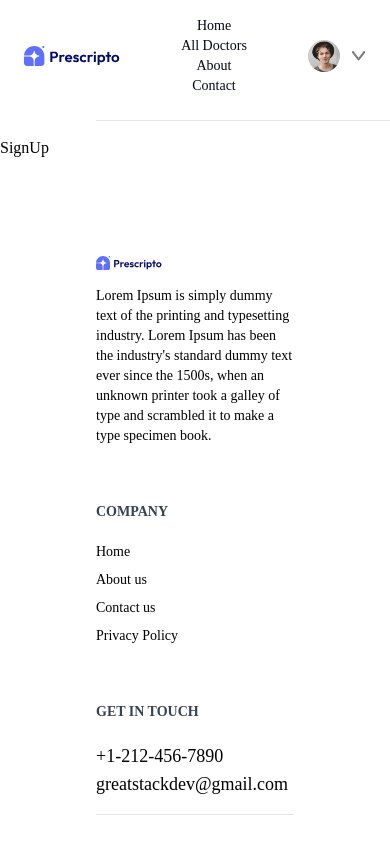
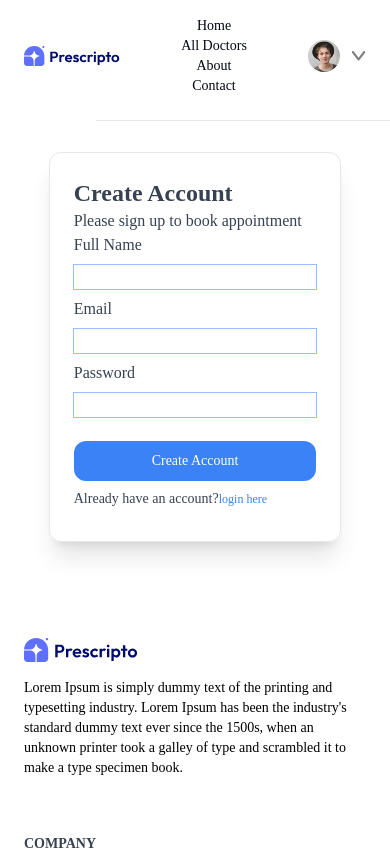
Before and after one commit to AnwarAndargie/hospital-management, a React (Vite) app in the folder front-end/: page /signup in a window 390 px wide. Shown: the top 850 px of the page. Built offline with nearby package versions, Linux system fonts and the light colour scheme.

Commit message:
add login and signup pages

```diff
--- a/front-end/src/components/Footer.jsx
+++ b/front-end/src/components/Footer.jsx
@@ -2,9 +2,9 @@ import React, { useContext } from "react";
 import { AppContext } from "../context/AppContextProvider";
 
 function Footer() {
-  const {assets} = useContext(AppContext)
+  const { assets } = useContext(AppContext);
   return (
-    <footer className="ml-24 mt-24 mr-24 relative">
+    <footer className="ml-6 mr-6 lg:ml-24 mt-24 lg:mr-24 relative">
       <div className="flex flex-col sm:grid grid-cols-[3fr_1fr_1fr] gap-14  text-sm  ">
         <div className="flex flex-col gap-4 ">
           <img className=" w-1/3" src={assets.logo} alt="prescripto logo" />
--- a/front-end/src/components/NavBar.jsx
+++ b/front-end/src/components/NavBar.jsx
@@ -85,7 +85,7 @@ const NavBar = () => {
         ) : (
           <button
             onClick={() => {
-              navigate("/login");
+              navigate("/signup");
             }}
             className="w-24 h-8 text-xs md:w-[195px] md:h-[44px]  md:text-lg rounded-3xl outline-none bg-blue-500 text-white"
           >
--- a/front-end/src/components/appointment/DoctorAppointment.jsx
+++ b/front-end/src/components/appointment/DoctorAppointment.jsx
@@ -7,10 +7,10 @@ function DoctorAppointment({ docId }) {
 
   return (
     <section className="ml-6 mt-4 mr-6 lg:ml-24 lg:mt-8 lg:mr-24">
-      <div className="flex flex-col lg:flex gap-2 lg:gap-4">
+      <div className="flex flex-col lg:flex lg:flex-row gap-2 lg:gap-4">
         <div className="w-[100vw] h-[50vh] lg:w-[40vw] lg:h-[50vh] rounded-lg bg-blue-600">
           <img
-            className="w-3/4 lg:w-[266px] h-[322px]"
+            className="w-3/4 lg:w-[266px] lg:h-[322px]"
             src={selctedDoc.image}
             alt={`${selctedDoc.name}`}
           />
--- a/front-end/src/components/home/BookAppointmentCard.jsx
+++ b/front-end/src/components/home/BookAppointmentCard.jsx
@@ -1,8 +1,10 @@
 import React, { useContext } from "react";
 import { AppContext } from "../../context/AppContextProvider";
+import { useNavigate } from "react-router-dom";
 
 function BookAppointmentCard() {
   const { assets } = useContext(AppContext);
+  const navigate = useNavigate();
   return (
     <section className="m-6 md:mt-24 md:ml-24 md:mr-24 md:mb-16">
       <div className=" h-[35vh]  max-w-full xl:h-[55vh] bg-blue-500 border rounded-xl flex flex-row gap-4 p-4 relative">
@@ -10,7 +12,13 @@ function BookAppointmentCard() {
           <h1 className="text-lg md:text-xl lg:text-2xl xl:text-4xl text-white font-bold">
             Book Appointment With 100+ Trusted Doctors
           </h1>
-          <button className="w-24 h-12  md:w-[195px] md:h-[44px] text-sm md:text-lg items-center p-2  rounded-3xl outline-none bg-white text-center text-stone-700 mt-2">
+          <button
+            onClick={() => {
+              navigate("/signup");
+              scrollTo(0, 0);
+            }}
+            className="w-24 h-12  md:w-[195px] md:h-[44px] text-sm md:text-lg items-center p-2  rounded-3xl outline-none bg-white text-center text-stone-700 mt-2"
+          >
             Create Account
           </button>
         </div>
--- a/front-end/src/pages/Login.jsx
+++ b/front-end/src/pages/Login.jsx
@@ -1,7 +1,49 @@
 import React from "react";
+import { useNavigate } from "react-router-dom";
 
 const Login = () => {
-  return <div>Login</div>;
+  const navigate = useNavigate();
+  return (
+    <section className="flex items-center justify-center mt-4 mb-12 lg:mt-12 lg:mb-32">
+      <div className="w-3/4 lg:w-1/4 lg:h-[50vh] border rounded-xl p-6 shadow-xl">
+        <h1 className="text-2xl font-semibold text-gray-700">Login</h1>
+        <p className="text-gray-700">Please login to book appointment</p>
+        <form
+          action="
+        "
+          className="flex flex-col gap-y-2 text-gray-700"
+        >
+          <label htmlFor="Email">Email</label>
+          <input
+            type="email"
+            name="email"
+            className="w-full outline-none ring-1 focus:ring-1 focus:ring-blue-700 focus:shadow-sm "
+          />
+          <label htmlFor="password">Password</label>
+          <input
+            type="text"
+            name="password"
+            className="w-full outline-none ring-1 focus:ring-1 focus:ring-blue-700 focus:shadow-sm "
+          />
+          <button className="w-full h-10 rounded-xl outline-none bg-blue-500 text-white text-sm mt-4 ">
+            Login
+          </button>
+        </form>
+        <p className="text-sm text-gray-700 mt-2 mb-2">
+          Don't have an account?
+          <p
+            onClick={() => {
+              navigate("/signup");
+              scrollTo(0, 0);
+            }}
+            className="inline mt-4 mb-2 text-xs text-blue-500 cursor-pointer"
+          >
+            signup here
+          </p>
+        </p>
+      </div>
+    </section>
+  );
 };
 
 export default Login;
--- a/front-end/src/pages/SignUp.jsx
+++ b/front-end/src/pages/SignUp.jsx
@@ -1,7 +1,55 @@
 import React from "react";
+import { useNavigate } from "react-router-dom";
 
 const SignUp = () => {
-  return <div>SignUp</div>;
+  const navigate = useNavigate();
+  return (
+    <section className="  flex items-center justify-center mt-4 lg:flex lg:items-center lg:justify-center lg:mt-12 lg:mb-32">
+      <div className="w-3/4 lg:w-1/4 lg:h-[60vh] border rounded-xl p-6 shadow-xl">
+        <h1 className="text-2xl font-semibold text-gray-700">Create Account</h1>
+        <p className="text-gray-700">Please sign up to book appointment</p>
+        <form
+          action="
+        "
+          className="flex flex-col gap-y-2 text-gray-700"
+        >
+          <label htmlFor="fullName">Full Name</label>
+          <input
+            type="text"
+            name="fullName"
+            className="w-full outline-none ring-1 focus:ring-1 focus:ring-blue-700 focus:shadow-sm "
+          />
+          <label htmlFor="Email">Email</label>
+          <input
+            type="email"
+            name="email"
+            className="w-full outline-none ring-1 focus:ring-1 focus:ring-blue-700 focus:shadow-sm "
+          />
+          <label htmlFor="password">Password</label>
+          <input
+            type="text"
+            name="password"
+            className="w-full outline-none ring-1 focus:ring-1 focus:ring-blue-700 focus:shadow-sm "
+          />
+          <button className="w-full h-10 rounded-xl outline-none bg-blue-500 text-white text-sm mt-4 ">
+            Create Account
+          </button>
+        </form>
+        <p className="text-sm text-gray-700 mt-2 mb-2">
+          Already have an account?
+          <p
+            onClick={() => {
+              navigate("/login");
+              scrollTo(0, 0);
+            }}
+            className="inline mt-4 mb-2 text-xs text-blue-500 cursor-pointer"
+          >
+            login here
+          </p>
+        </p>
+      </div>
+    </section>
+  );
 };
 
 export default SignUp;
```
